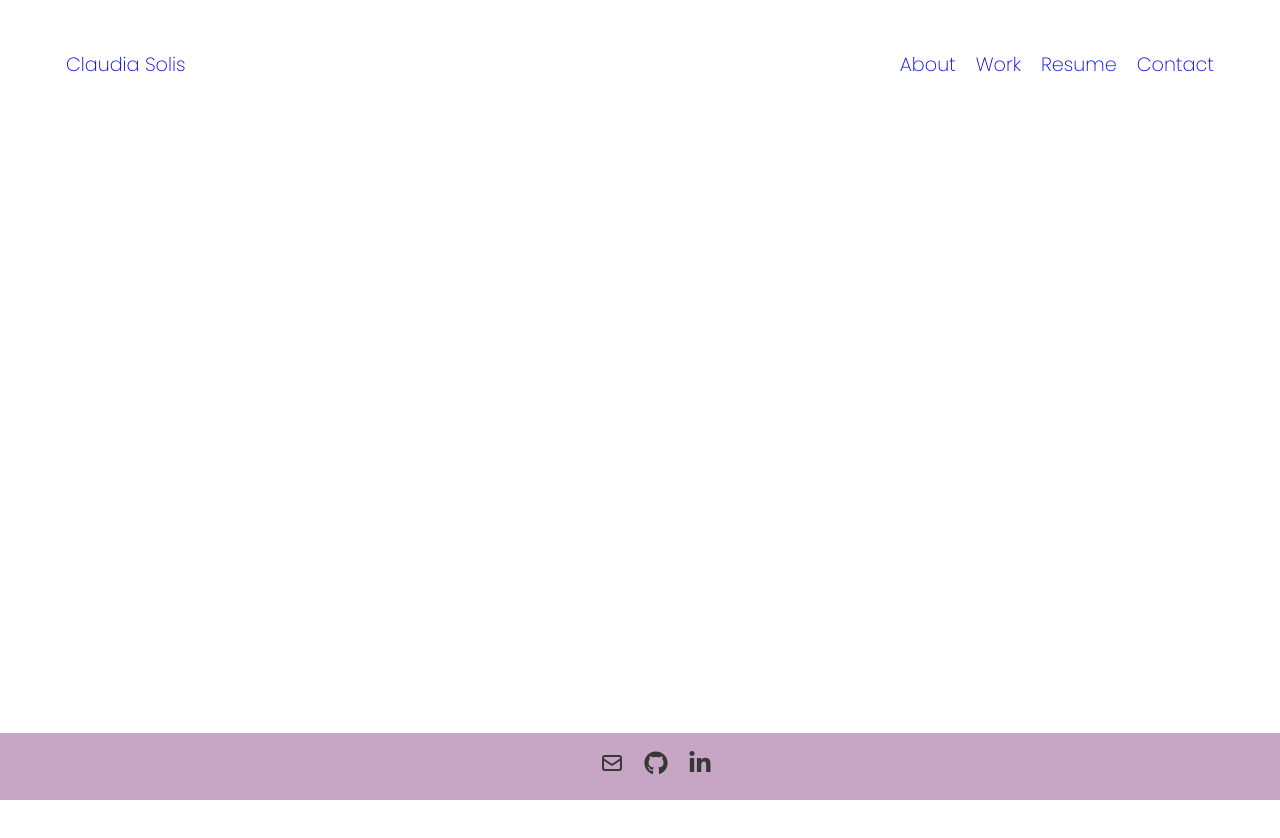
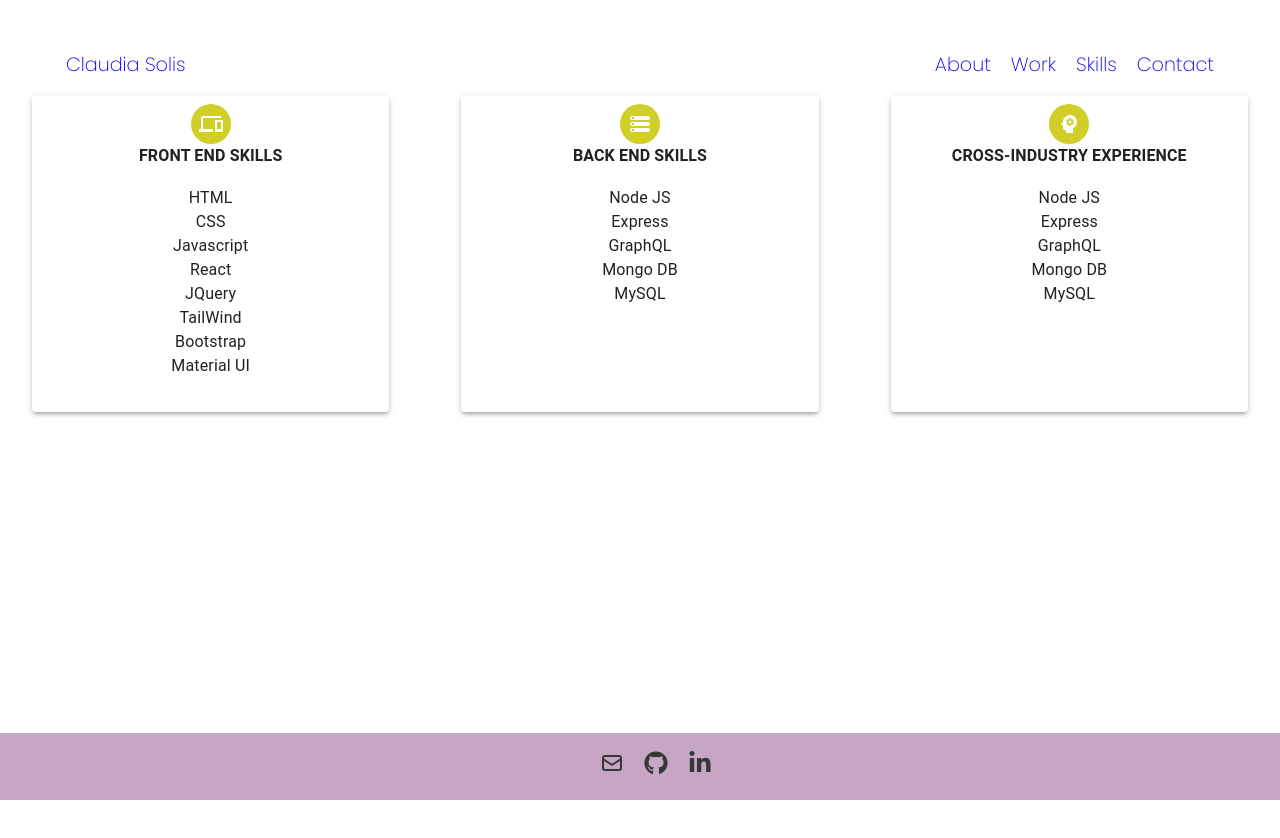
Before and after one commit to cjsolis12/claudia-solis, a React (Vite) app: page /skills in a window 1280 px wide. Shown: the top 838 px of the page. Built offline with nearby package versions, Linux system fonts and the light colour scheme.

Commit message:
resume to skills change

```diff
--- a/src/App.jsx
+++ b/src/App.jsx
@@ -9,7 +9,7 @@ import Footer from "./components/layout/Footer";
 import Home from "./pages/Home";
 import About from "./pages/About";
 import Work from "./pages/Work";
-import Resume from "./pages/Resume";
+import Skills from "./pages/Skills";
 import Contact from "./pages/Contact";
 
 function App() {
@@ -21,7 +21,7 @@ function App() {
           <Route path="" element={<Home />} />
           <Route path="about" element={<About />} />
           <Route path="work" element={<Work />} />
-          <Route path="resume" element={<Resume />} />
+          <Route path="skills" element={<Skills/>} />
           <Route path="contact" element={<Contact />} />
         </Routes>
         <Footer />
--- a/src/components/layout/Navbar.jsx
+++ b/src/components/layout/Navbar.jsx
@@ -20,7 +20,7 @@ export default function Navbar() {
   const navLinks = [
     { to: "/about", text: "About", pageName: "About Me" },
     { to: "/work", text: "Work", pageName: "My Work" },
-    { to: "/resume", text: "Resume", pageName: "My Resume / Skills" },
+    { to: "/skills", text: "Skills", pageName: "My Skills" },
     { to: "/contact", text: "Contact", pageName: "Get in Touch" },
   ];
 
--- a/src/pages/Resume.jsx
+++ b/src/pages/Skills.jsx
@@ -10,7 +10,7 @@ import StorageRoundedIcon from "@mui/icons-material/StorageRounded";
 import PsychologyRoundedIcon from "@mui/icons-material/PsychologyRounded";
 import Grow from "@mui/material/Grow";
 
-export default function Resume() {
+export default function Skills() {
   return (
     <>
       <Grid container spacing={9} sx={{ maxHeight: "100vh" }}>
```
